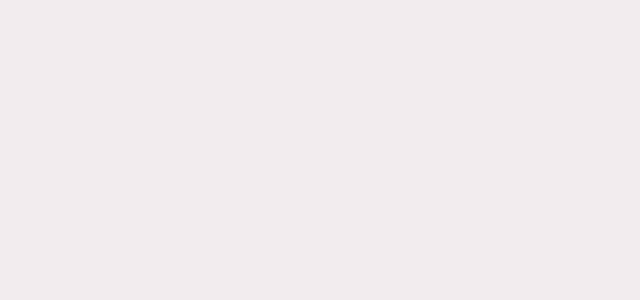
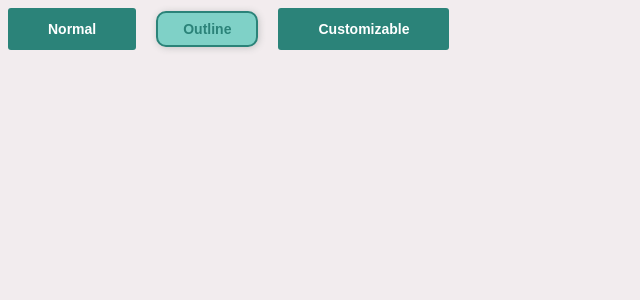
Before and after one commit to marekzelinka/supermarket-eshop, a React (Vite) app: page / in a window 1280 px wide. Shown: the top 300 px of the page, without its empty margins (0-640 px from the left). Built offline with nearby package versions, Linux system fonts and the light colour scheme.

Commit message:
add button

```diff
--- a/package.json
+++ b/package.json
@@ -12,6 +12,7 @@
   },
   "dependencies": {
     "clsx": "^2.1.1",
+    "prop-types": "^15.8.1",
     "react": "^18.3.1",
     "react-dom": "^18.3.1"
   },
--- a/src/App.jsx
+++ b/src/App.jsx
@@ -1,5 +1,27 @@
+import { Button } from './components/Button.jsx'
+
 function App() {
-  return <></>
+  return (
+    <div
+      style={{
+        display: 'flex',
+        alignItems: 'center',
+        gap: '20px',
+        flexWrap: 'wrap',
+      }}
+    >
+      <Button>Normal</Button>
+      <Button outline>Outline</Button>
+      <Button
+        className="extra-class"
+        onClick={() => {
+          console.log('Button clicked')
+        }}
+      >
+        Customizable
+      </Button>
+    </div>
+  )
 }
 
 export default App
--- /dev/null
+++ b/src/components/Button.jsx
@@ -0,0 +1,22 @@
+import clsx from 'clsx'
+import PropTypes from 'prop-types'
+
+export function Button({ outline, className, ...rest }) {
+  return (
+    <button
+      className={clsx(
+        {
+          btn: true,
+          'btn-default': !outline,
+          'btn-outline': outline,
+        },
+        className,
+      )}
+      {...rest}
+    />
+  )
+}
+Button.propTypes = {
+  outline: PropTypes.bool,
+  className: PropTypes.string,
+}
```
Also changed, not shown: 1 other file (tests, documents, lock files or other folders).
